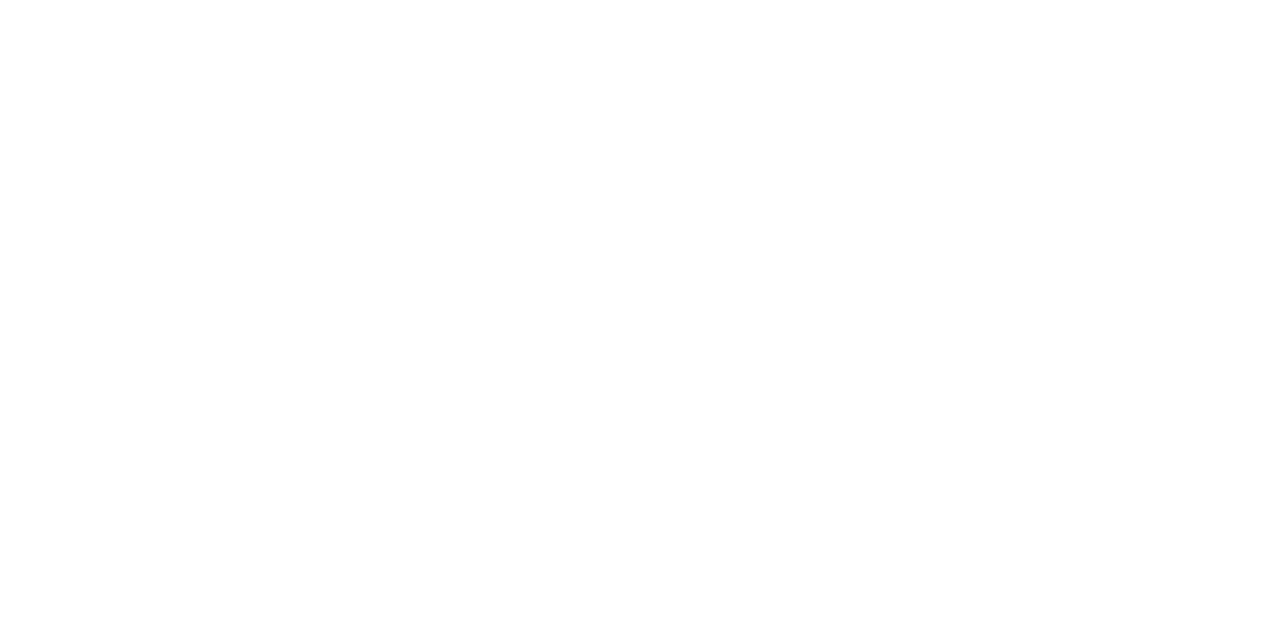
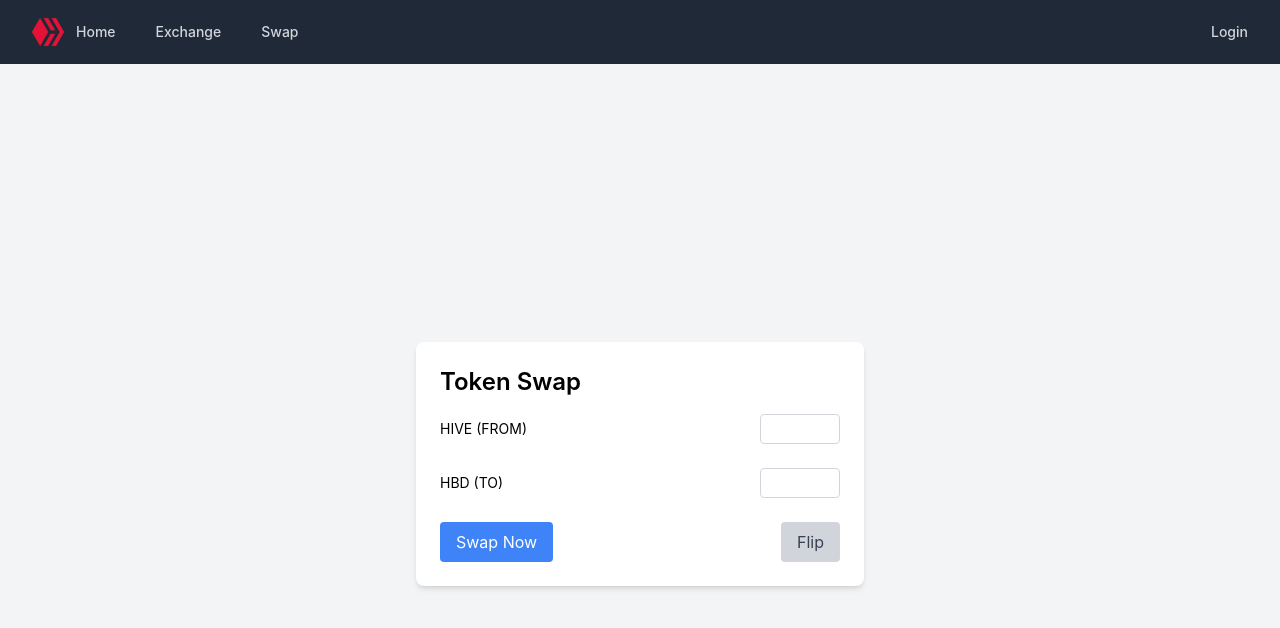
Before and after one commit to PolenXchange/client, a React (Create React App) app: page /swap in a window 1280 px wide. Before the commit this address had no page. Shown: the top 628 px of the page. Built offline with nearby package versions, Linux system fonts and the light colour scheme.

Commit message:
swap page

```diff
--- a/src/App.js
+++ b/src/App.js
@@ -5,6 +5,7 @@ import WelcomeNavBar from "./components/WelcomeNavbar.js";
 import styles from "./index.css";
 import LandingPage from "./pages/LandingPage.js";
 import ExchangePage from "./pages/ExchangePage.js";
+import SwapPage from "./pages/SwapPage.js";
 
 function App() {
   return (
@@ -20,6 +21,7 @@ function App() {
         <Route path="/" element={<WelcomeNavBar />}>
           <Route index element={<LandingPage />} />
           <Route path="exchange" element={<ExchangePage />} />
+          <Route path="swap" element={<SwapPage />} />
         </Route>
       </Routes>
     </BrowserRouter>
--- a/src/components/WelcomeNavbar.js
+++ b/src/components/WelcomeNavbar.js
@@ -66,6 +66,12 @@ export default function WelcomeNavBar() {
                 >
                   Exchange
                 </Link>
+                <Link
+                  className="text-gray-300 hover:bg-gray-700 hover:text-white px-3 py-2 rounded-md text-sm font-medium"
+                  to="/swap"
+                >
+                  Swap
+                </Link>
               </div>
             </div>
             {/* User-related elements (Login, Username) on smaller screens */}
--- a/src/pages/LandingPage.js
+++ b/src/pages/LandingPage.js
@@ -8,7 +8,7 @@ const LandingPage = () => {
       <main className="max-w-7xl mx-auto px-4 sm:px-6 lg:px-8 py-16">
         <div className="max-w-3xl mx-auto text-center">
           <h1 className="text-4xl font-extrabold text-gray-900">
-            Welcome to Hive's PoleXchange
+            Welcome to PolenXchange
           </h1>
           <p className="mt-4 text-lg text-gray-600">
             Buy, sell, and trade cryptocurrencies with ease, as easy as
--- /dev/null
+++ b/src/pages/SwapPage.js
@@ -0,0 +1,95 @@
+import React, { useState } from "react";
+
+const SwapPage = () => {
+  const [fromAmount, setFromAmount] = useState("");
+  const [toAmount, setToAmount] = useState("");
+  const [conversionRate, setConversionRate] = useState(0.0);
+  const [networkFee, setNetworkFee] = useState(0.0);
+  const [totalCost, setTotalCost] = useState(0.0);
+  const [isHiveToHbd, setIsHiveToHbd] = useState(true);
+
+  const handleFromAmountChange = (e) => {
+    const amount = parseFloat(e.target.value);
+    setFromAmount(amount);
+    setToAmount(amount * conversionRate);
+    // Calculate and update totalCost and networkFee if needed
+  };
+
+  const handleToAmountChange = (e) => {
+    const amount = parseFloat(e.target.value);
+    setToAmount(amount);
+    setFromAmount(amount / conversionRate);
+    // Calculate and update totalCost and networkFee if needed
+  };
+
+  const handleFlipConversion = () => {
+    setIsHiveToHbd(!isHiveToHbd);
+    setFromAmount(toAmount); // Swap the "From" and "To" amounts
+    setToAmount(fromAmount);
+  };
+
+  // Add more event handlers and logic as needed
+
+  return (
+    <div className="flex items-center justify-center min-h-screen bg-gray-100">
+      <div className="w-full max-w-md p-6 bg-white rounded-lg shadow-md">
+        <h2 className="text-2xl font-semibold mb-4">Token Swap</h2>
+
+        <div className="mb-6">
+          <div className="flex items-center justify-between mb-2">
+            <div className="flex items-center">
+              <span className="text-sm">
+                {isHiveToHbd ? "HIVE" : "HBD"} (FROM)
+              </span>
+            </div>
+            <input
+              type="number"
+              className="w-20 border border-gray-300 rounded py-1 px-2 text-sm focus:outline-none focus:border-blue-500"
+              value={fromAmount}
+              onChange={handleFromAmountChange}
+            />
+          </div>
+          {/* Add other UI elements for the "From" section */}
+        </div>
+
+        <div className="mb-6">
+          <div className="flex items-center justify-between mb-2">
+            <div className="flex items-center">
+              <span className="text-sm">
+                {isHiveToHbd ? "HBD" : "HIVE"} (TO)
+              </span>
+            </div>
+            <input
+              type="number"
+              className="w-20 border border-gray-300 rounded py-1 px-2 text-sm focus:outline-none focus:border-blue-500"
+              value={toAmount}
+              onChange={handleToAmountChange}
+            />
+          </div>
+          {/* Add other UI elements for the "To" section */}
+        </div>
+
+        {/* Add UI elements for exchange rate, network fee, and total cost */}
+
+        <div className="flex justify-between">
+          <button
+            className="px-4 py-2 bg-blue-500 text-white rounded hover:bg-blue-600 focus:outline-none focus:ring"
+            onClick={() => {
+              // Implement swap functionality here
+            }}
+          >
+            Swap Now
+          </button>
+          <button
+            className="px-4 py-2 bg-gray-300 text-gray-700 rounded hover:bg-gray-400 focus:outline-none focus:ring"
+            onClick={handleFlipConversion}
+          >
+            Flip
+          </button>
+        </div>
+      </div>
+    </div>
+  );
+};
+
+export default SwapPage;
```
Also changed, not shown: 1 other file (tests, documents, lock files or other folders).
